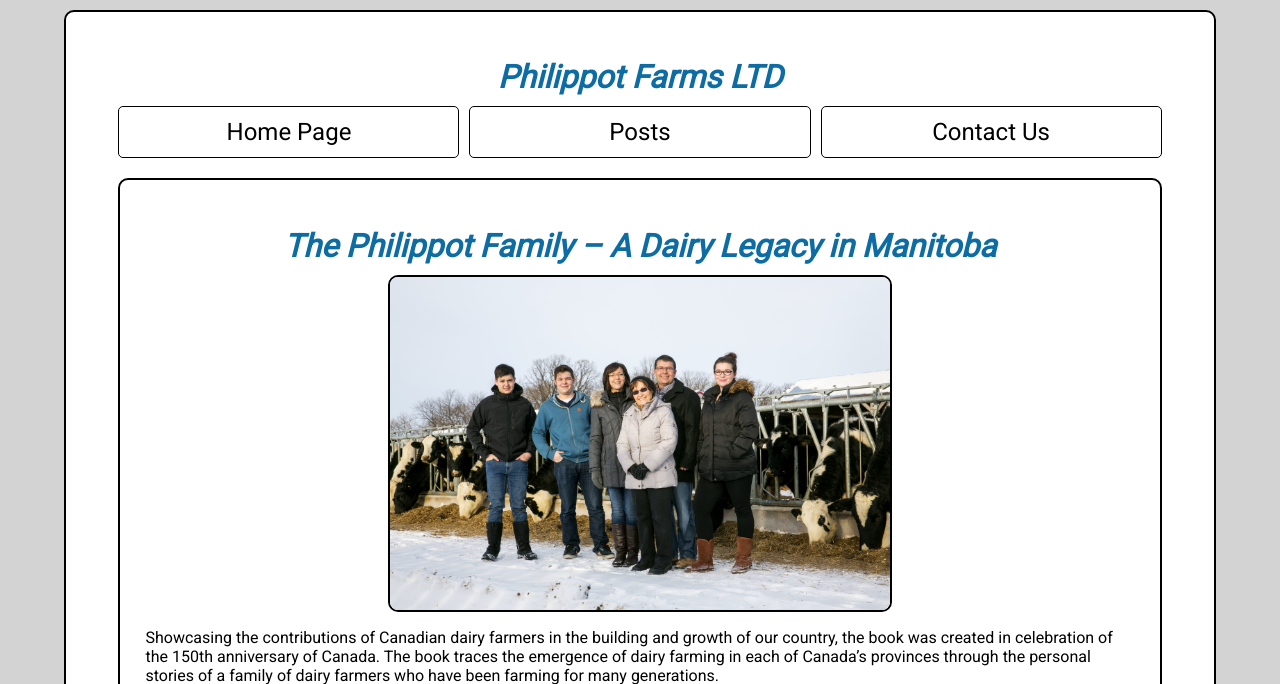
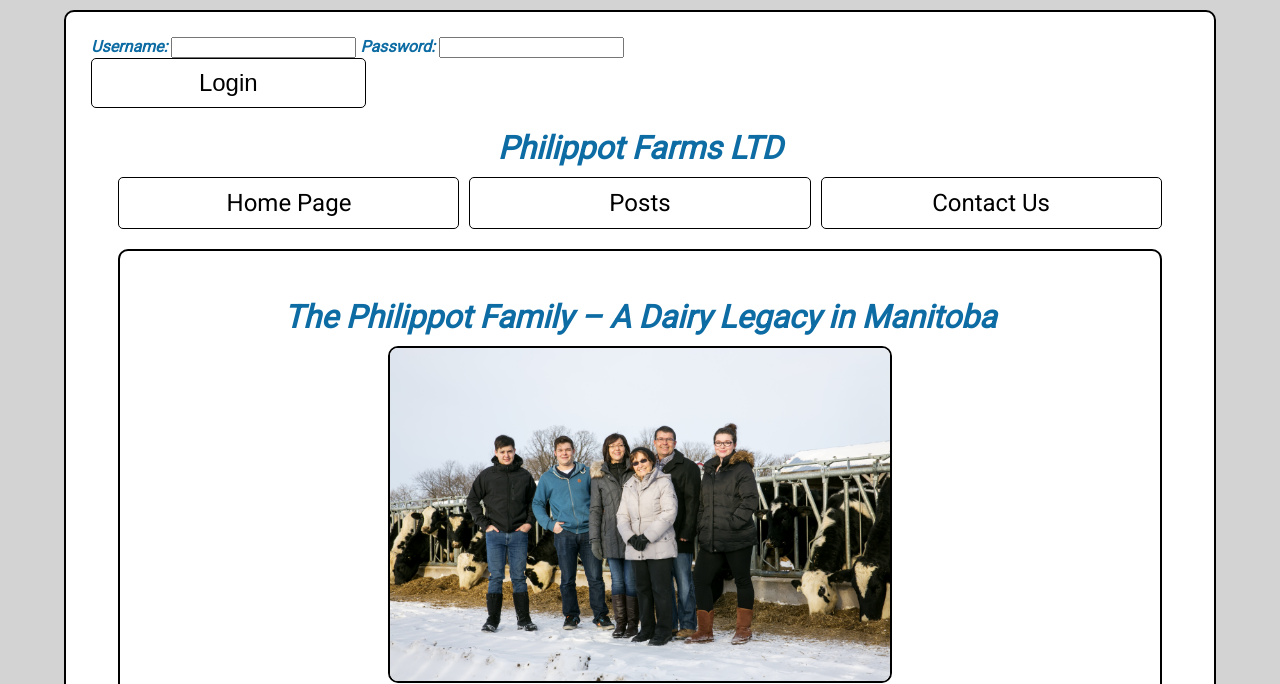
Before and after one commit to blowtorch5/Project-Web-Dev-2, a PHP site: page / in a window 1280 px wide. Shown: the top 684 px of the page. Run offline with PHP 8.4, Linux system fonts and the light colour scheme; data that the repository does not hold is empty.

Commit message:
Changed login system to not use popup menu and only allow admin level users to edit

```diff
--- a/index.php
+++ b/index.php
@@ -30,6 +30,19 @@ $posts = $statement->fetchAll();
 </head>
 <body>
     <div>
+        <?php if (isset($_SESSION["user"]["username"])): ?>
+            <p><?=$_SESSION["user"]["username"]?></p>
+        <?php endif ?>
+        <?php if (isset($_SESSION["authenticated"]) && !$_SESSION['authenticated']): ?>
+            <p class="error">Incorrect login</p>
+        <?php endif ?>
+        <form action="authenticate.php">
+            <label for="username">Username:</label>
+            <input id="username" name="username">
+            <label for="password">Password:</label>
+            <input id="password" name="password">
+            <button type="submit">Login</button>
+        </form>
         <header id="indexheader">
             <h1>Philippot Farms LTD</h1>
             <nav>
@@ -92,7 +105,7 @@ $posts = $statement->fetchAll();
                     <li><a href="index.php">Home Page</a></li>
                     <li><a href="posts.php">Posts</a></li>
                     <li><a href="contact.php">Contact Us</a></li>
-                    <?php if(!isset($_SESSION['authenticated'])): ?>
+                    <?php if (!isset($_SESSION['authenticated'])): ?>
                         <li><a href="authenticate.php?redirect=index.php">Sign In</a></li>
                     <?php endif ?>
                 </ul>
--- a/post.php
+++ b/post.php
@@ -54,7 +54,7 @@ $post = $statement->fetch();
             <?php if (isset($post['footer'])): ?>
             <p><?= $post['footer'] ?></p>
             <?php endif ?>
-            <?php if (isset($_SESSION['authenticated']) && $_SESSION['authenticated']): ?>
+            <?php if (isset($_SESSION['user']['level']) && $_SESSION['user']['level'] == 'admin'): ?>
             <p><a href="edit.php?id=<?=$post['id']?>">Edit Post</a></p>
             <?php endif ?>
         </div>
--- a/styles.css
+++ b/styles.css
@@ -17,6 +17,10 @@ body{
 
 a{
     text-decoration: none;
+}
+
+.error{
+    color: red;
 }
 
 a:hover, a:focus{
```
Also changed, not shown: authenticate.php (+10 -31 lines), edit.php (+7 -2 lines).
